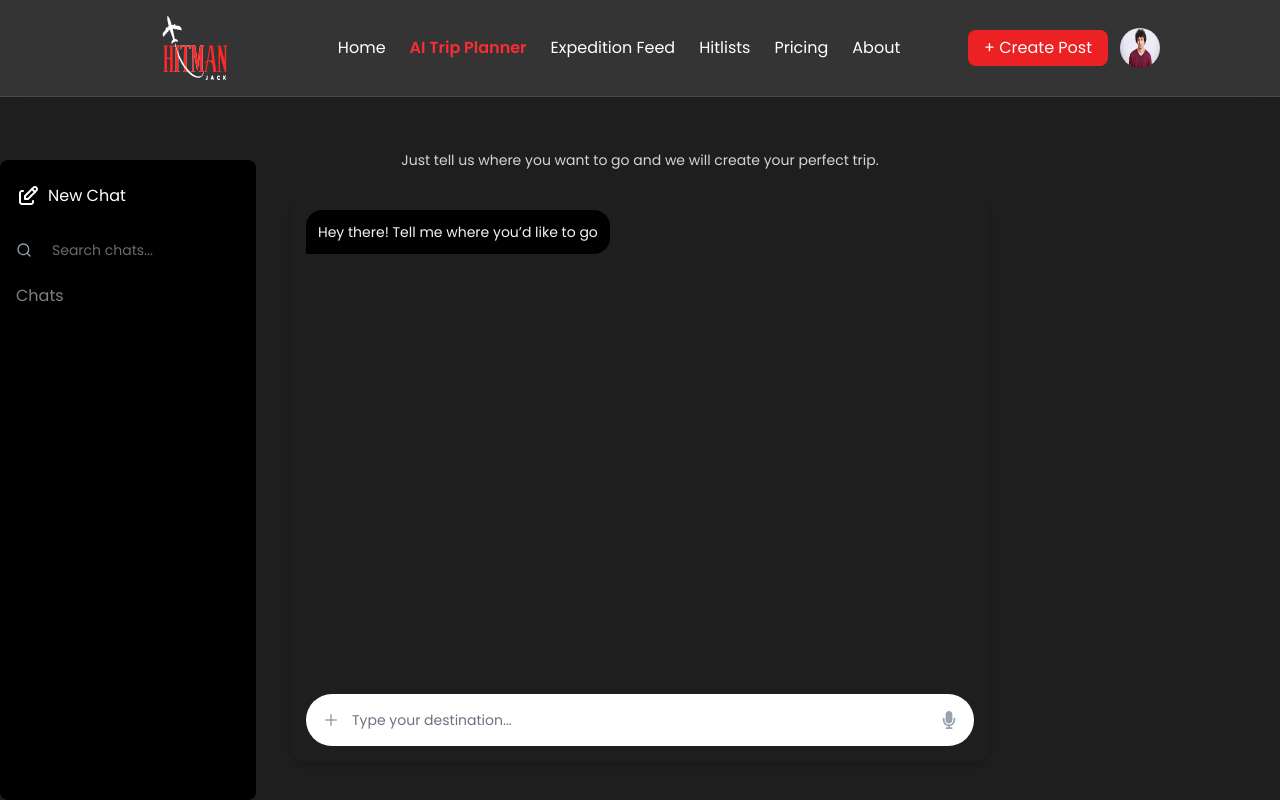
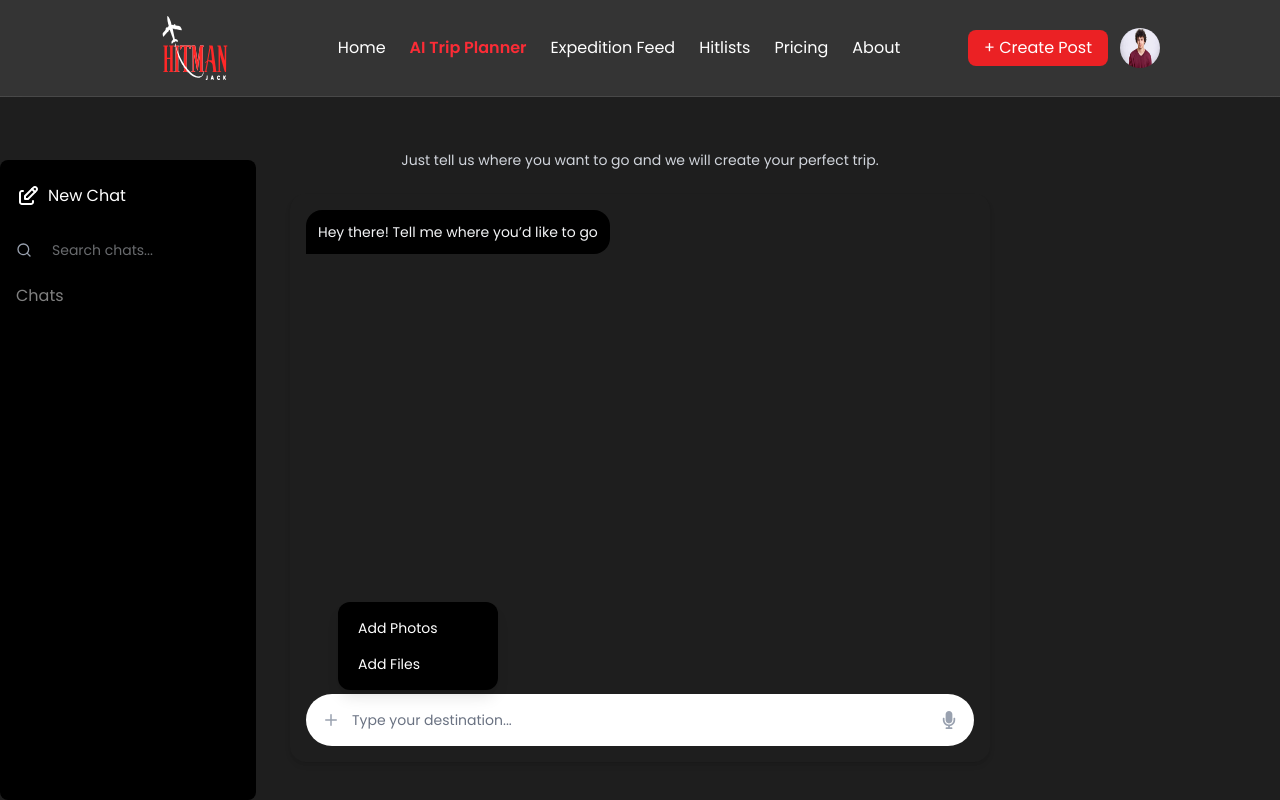
Before and after one commit to shariful962/Hitman, a React (Vite) app: page /trip-planner in a window 1280 px wide. Both pictures are taken after a click on the icon 331 px from the left and 720 px from the top of the page. Built offline with nearby package versions, Linux system fonts and the light colour scheme.

Commit message:
chat bot + icon functionality

```diff
--- a/src/pages/trip planner/TripPlanner.jsx
+++ b/src/pages/trip planner/TripPlanner.jsx
@@ -1,18 +1,142 @@
+
+// import React, { useState, useRef, useEffect } from "react";
+// import { FiPlus, FiSearch } from "react-icons/fi";
+// import { FaMicrophone } from "react-icons/fa";
+// import TripCard from "./TripCard"
+// import Icons from "../../utils/images";
+
+// export default function TripPlanner() {
+//   const [messages, setMessages] = useState([
+//     { sender: "bot", text: "Hey there! Tell me where you’d like to go " },
+//   ]);
+//   const [input, setInput] = useState("");
+//   const chatBoxRef = useRef(null);
+
+//   // Auto-scroll chat box only
+//   useEffect(() => {
+//     if (chatBoxRef.current) {
+//       chatBoxRef.current.scrollTo({
+//         top: chatBoxRef.current.scrollHeight,
+//         behavior: "smooth",
+//       });
+//     }
+//   }, [messages]);
+
+//   const handleSend = (e) => {
+//     if (e.key === "Enter" && input.trim() !== "") {
+//       const userMessage = { sender: "user", text: input };
+//       setMessages((prev) => [...prev, userMessage]);
+//       const userInput = input;
+//       setInput("");
+
+//       // Simulate bot reply
+//       setTimeout(() => {
+//         setMessages((prev) => [
+//           ...prev,
+//           { sender: "bot", type: "tripCard", destination: userInput },
+//         ]);
+//       }, 600);
+//     }
+//   };
+
+//   return (
+//     <div className="flex h-screen bg-[#1e1e1e] text-white">
+//       {/* Sidebar */}
+//       <div className="absolute bottom-0 w-64 h-[80vh] bg-dark2 flex flex-col p-4  rounded-lg">
+//         <button className="flex items-center gap-2 bg-transparent rounded-md py-2 mb-4 cursor-pointer">
+//           <img src={Icons.newChat} alt="chatIcon" />
+//           <h1 className="text-base">New Chat</h1>
+//         </button>
+
+//         <div className="relative mb-4">
+//           <FiSearch className="absolute left-0 top-2.5 text-gray-400" />
+//           <input
+//             type="text"
+//             placeholder="Search chats..."
+//             className="bg-transparent w-full rounded-md pl-9 pr-3 py-2 text-sm text-gray-300 outline-none"
+//           />
+//         </div>
+
+//         <div className="flex-1 overflow-y-auto space-y-2 scrollbar-thin scrollbar-thumb-gray-700">
+//           <p className="text-white/50 mb-1">Chats</p>
+
+//         </div>
+//       </div>
+
+//       {/* Main Chat Section */}
+//       <div className="flex-1 flex flex-col items-center justify-center p-4">
+//         <p className="text-sm mb-6 text-gray-300 text-center pt-28 ">
+//           Just tell us where you want to go and we will create your perfect trip.
+//         </p>
+
+//         <div className="bg-transparent rounded-2xl p-4 w-full max-w-[700px] min-h-[calc(85vh-112px)] flex flex-col overflow-y-auto shadow-md">
+//           {/* Scrollable Chat Box */}
+//           <div
+//             ref={chatBoxRef}
+//             className="flex-1 overflow-y-auto mb-3 space-y-3 scrollbar-hide"
+//           >
+//              {messages.map((msg, index) => (
+//               <div
+//                 key={index}
+//                 className={`flex ${
+//                   msg.sender === "user" ? "justify-end" : "justify-start"
+//                 }`}
+//               >
+//                 <div className="max-w-[80%]">
+//                   {msg.type === "tripCard" ? (
+//                     <TripCard destination={msg.destination} />
+//                   ) : (
+//                     <div
+//                       className={`p-3 rounded-2xl text-sm break-words ${
+//                         msg.sender === "user"
+//                           ? "bg-dark text-white rounded-br-none"
+//                           : "bg-dark2 text-gray-100 rounded-bl-none"
+//                       }`}
+//                     >
+//                       {msg.text}
+//                     </div>
+//                   )}
+//                 </div>
+//               </div>
+//             ))}
+//           </div>
+
+//           {/* Input Box */}
+//           <div className="flex items-center bg-white rounded-full px-4 py-4">
+//             <FiPlus className="text-gray-400 text-lg mr-3 cursor-pointer" />
+//             <input
+//               type="text"
+//               value={input}
+//               onChange={(e) => setInput(e.target.value)}
+//               onKeyDown={handleSend}
+//               placeholder="Type your destination..."
+//               className="bg-transparent outline-none text-sm text-gray-500 flex-grow placeholder:text-gray-500"
+//             />
+//             <FaMicrophone className="text-gray-400 text-lg ml-3 cursor-pointer" />
+//           </div>
+//         </div>
+//       </div>
+//     </div>
+//   );
+// }
 
 import React, { useState, useRef, useEffect } from "react";
 import { FiPlus, FiSearch } from "react-icons/fi";
 import { FaMicrophone } from "react-icons/fa";
-import TripCard from "./TripCard"
+import TripCard from "./TripCard";
 import Icons from "../../utils/images";
 
 export default function TripPlanner() {
   const [messages, setMessages] = useState([
     { sender: "bot", text: "Hey there! Tell me where you’d like to go " },
   ]);
+
   const [input, setInput] = useState("");
+  const [showMenu, setShowMenu] = useState(false); // <-- menu state
+
   const chatBoxRef = useRef(null);
 
-  // Auto-scroll chat box only
+  // Auto scroll chat
   useEffect(() => {
     if (chatBoxRef.current) {
       chatBoxRef.current.scrollTo({
@@ -22,6 +146,7 @@ export default function TripPlanner() {
     }
   }, [messages]);
 
+  // Handle Enter send
   const handleSend = (e) => {
     if (e.key === "Enter" && input.trim() !== "") {
       const userMessage = { sender: "user", text: input };
@@ -29,7 +154,7 @@ export default function TripPlanner() {
       const userInput = input;
       setInput("");
 
-      // Simulate bot reply
+      // Bot simulated reply
       setTimeout(() => {
         setMessages((prev) => [
           ...prev,
@@ -41,8 +166,9 @@ export default function TripPlanner() {
 
   return (
     <div className="flex h-screen bg-[#1e1e1e] text-white">
+
       {/* Sidebar */}
-      <div className="absolute bottom-0 w-64 h-[80vh] bg-dark2 flex flex-col p-4  rounded-lg">
+      <div className="absolute bottom-0 w-64 h-[80vh] bg-dark2 flex flex-col p-4 rounded-lg">
         <button className="flex items-center gap-2 bg-transparent rounded-md py-2 mb-4 cursor-pointer">
           <img src={Icons.newChat} alt="chatIcon" />
           <h1 className="text-base">New Chat</h1>
@@ -59,23 +185,23 @@ export default function TripPlanner() {
 
         <div className="flex-1 overflow-y-auto space-y-2 scrollbar-thin scrollbar-thumb-gray-700">
           <p className="text-white/50 mb-1">Chats</p>
-
         </div>
       </div>
 
       {/* Main Chat Section */}
       <div className="flex-1 flex flex-col items-center justify-center p-4">
-        <p className="text-sm mb-6 text-gray-300 text-center pt-28 ">
+        <p className="text-sm mb-6 text-gray-300 text-center pt-28">
           Just tell us where you want to go and we will create your perfect trip.
         </p>
 
-        <div className="bg-transparent rounded-2xl p-4 w-full max-w-[700px] min-h-[calc(85vh-112px)] flex flex-col overflow-y-auto shadow-md">
+        <div className="bg-transparent rounded-2xl p-4 w-full max-w-[700px] min-h-[calc(85vh-112px)] flex flex-col shadow-md">
+
           {/* Scrollable Chat Box */}
           <div
             ref={chatBoxRef}
             className="flex-1 overflow-y-auto mb-3 space-y-3 scrollbar-hide"
           >
-             {messages.map((msg, index) => (
+            {messages.map((msg, index) => (
               <div
                 key={index}
                 className={`flex ${
@@ -102,8 +228,28 @@ export default function TripPlanner() {
           </div>
 
           {/* Input Box */}
-          <div className="flex items-center bg-white rounded-full px-4 py-4">
-            <FiPlus className="text-gray-400 text-lg mr-3 cursor-pointer" />
+          <div className="relative flex items-center bg-white rounded-full px-4 py-4">
+
+            {/* + Icon */}
+            <FiPlus
+              className="text-gray-400 text-lg mr-3 cursor-pointer"
+              onClick={() => setShowMenu(!showMenu)}
+            />
+
+            {/* Popover Menu */}
+            {showMenu && (
+              <div className="absolute bottom-14 left-8 bg-dark2 text-white rounded-xl shadow-lg p-3 w-40 space-y-2 z-50">
+                <button className="w-full text-left px-2 py-1 hover:bg-dark rounded-md text-sm">
+                  Add Photos
+                </button>
+
+                <button className="w-full text-left px-2 py-1 hover:bg-dark rounded-md text-sm">
+                  Add Files
+                </button>
+              </div>
+            )}
+
+            {/* Input */}
             <input
               type="text"
               value={input}
@@ -112,6 +258,7 @@ export default function TripPlanner() {
               placeholder="Type your destination..."
               className="bg-transparent outline-none text-sm text-gray-500 flex-grow placeholder:text-gray-500"
             />
+
             <FaMicrophone className="text-gray-400 text-lg ml-3 cursor-pointer" />
           </div>
         </div>
```
